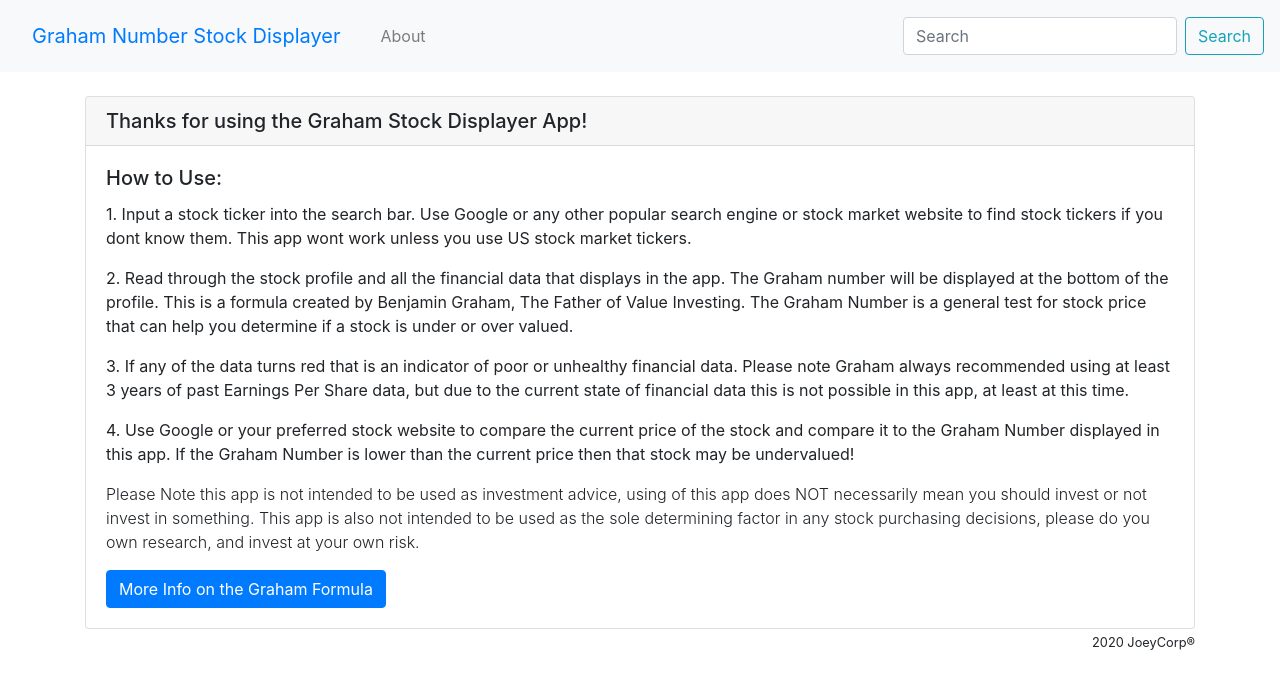
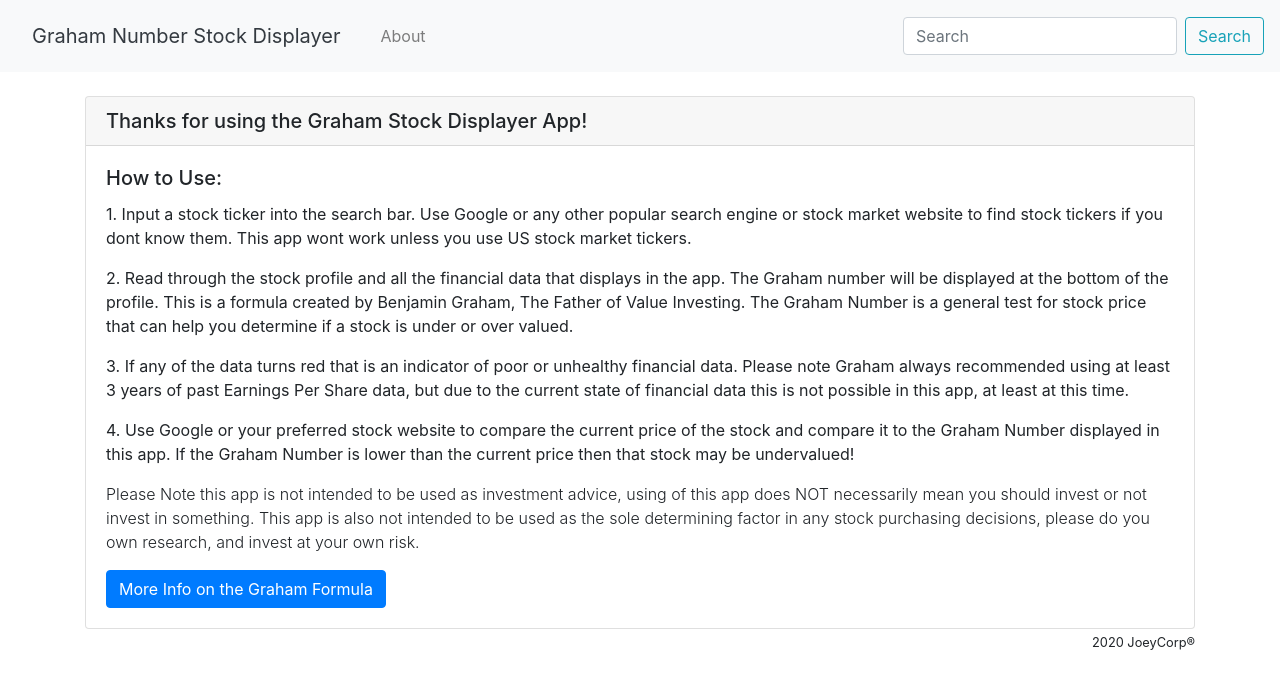
Before and after one commit to SteelMasterJ/Stock-Info-Displayer-App, a React (Create React App) app: page /about in a window 1280 px wide. Shown: the top 688 px of the page. Built offline with nearby package versions, Linux system fonts and the light colour scheme; no server answers.

Commit message:
Formatting Updates

```diff
--- a/src/App.js
+++ b/src/App.js
@@ -160,9 +160,9 @@ class App extends Component {
           <Route component={ForOhFor} />
         </Switch>
         {/* CDN script links */}
+        <script src="https://stackpath.bootstrapcdn.com/bootstrap/4.5.0/js/bootstrap.min.js" integrity="sha384-OgVRvuATP1z7JjHLkuOU7Xw704+h835Lr+6QL9UvYjZE3Ipu6Tp75j7Bh/kR0JKI" crossOrigin="anonymous"></script>
         <script src="https://code.jquery.com/jquery-3.5.1.slim.min.js" integrity="sha384-DfXdz2htPH0lsSSs5nCTpuj/zy4C+OGpamoFVy38MVBnE+IbbVYUew+OrCXaRkfj" crossOrigin="anonymous"></script>
         <script src="https://cdn.jsdelivr.net/npm/popper.js@1.16.0/dist/umd/popper.min.js" integrity="sha384-Q6E9RHvbIyZFJoft+2mJbHaEWldlvI9IOYy5n3zV9zzTtmI3UksdQRVvoxMfooAo" crossOrigin="anonymous"></script>
-        <script src="https://stackpath.bootstrapcdn.com/bootstrap/4.5.0/js/bootstrap.min.js" integrity="sha384-OgVRvuATP1z7JjHLkuOU7Xw704+h835Lr+6QL9UvYjZE3Ipu6Tp75j7Bh/kR0JKI" crossOrigin="anonymous"></script>
       </BrowserRouter>
     );
   }
--- a/src/components/SearchBar.js
+++ b/src/components/SearchBar.js
@@ -40,7 +40,10 @@ const SearchForm = (props) => {
 
   return (
     <nav className="navbar navbar-expand-sm navbar-light bg-light">
-      <div className="navbar-brand"><a className="nav-link" href="/">Graham Number Stock Displayer</a></div>
+      <div className="navbar-brand"><a className="nav-link text-dark" href="/">Graham Number Stock Displayer</a></div>
+      <button class="navbar-toggler" type="button" data-toggle="collapse" data-target="#navbarSupportedContent" aria-controls="navbarSupportedContent" aria-expanded="false" aria-label="Toggle navigation">
+        <span class="navbar-toggler-icon"></span>
+      </button>
       <div className="collapse navbar-collapse" id="navbarSupportedContent">
         <ul className="navbar-nav mr-auto">
         <li className="nav-item">
@@ -48,7 +51,7 @@ const SearchForm = (props) => {
         </li>
         </ul>
       </div>
-        <form className="search-form form-inline ml-auto" onSubmit={handleSubmit} >
+      <form className="search-form form-inline ml-auto navbar-text" onSubmit={handleSubmit} >
         {(props.error === "Too many requests, please wait 1 minute" || "Stock Data Not Found, Try Again") ? <div className="text-danger">{props.error}</div> : <div></div> }
         <input
               className="form-control mr-sm-2"
```
Lines whose indentation alone changed are shown as unchanged.
